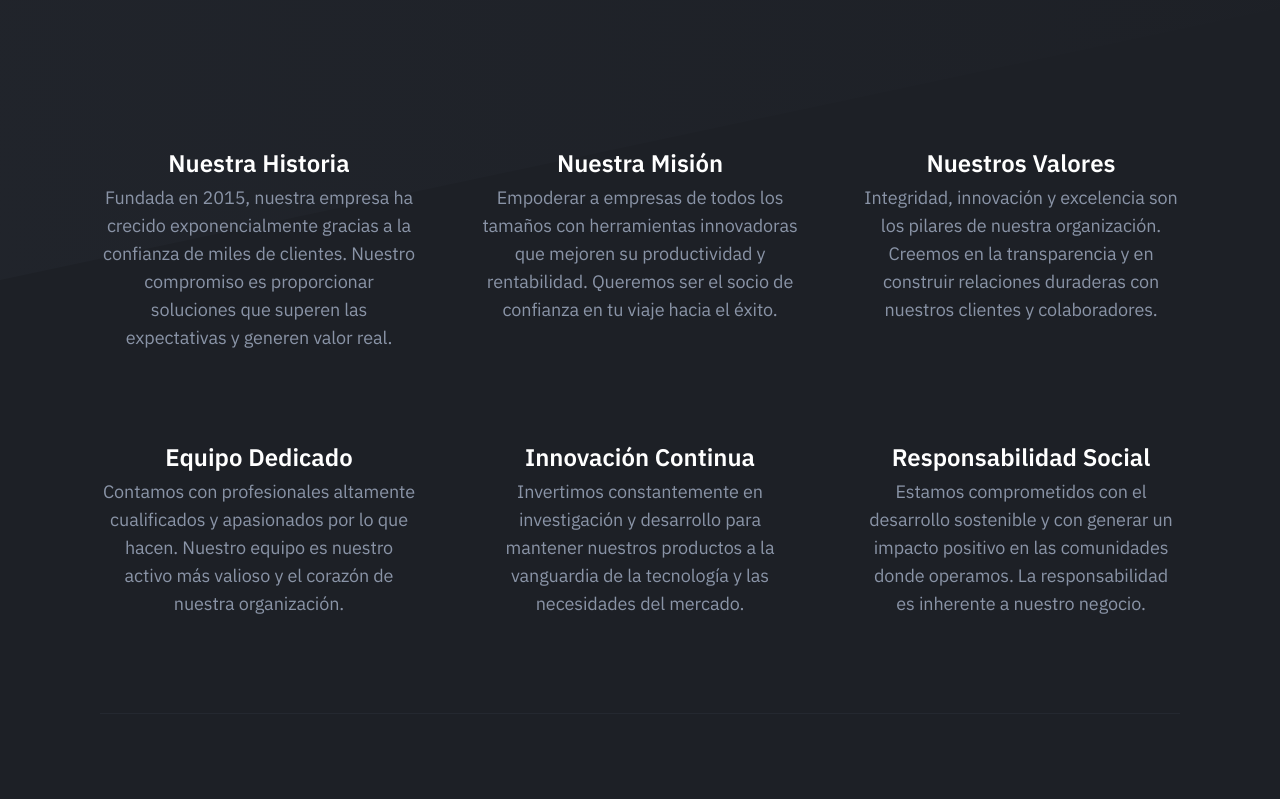
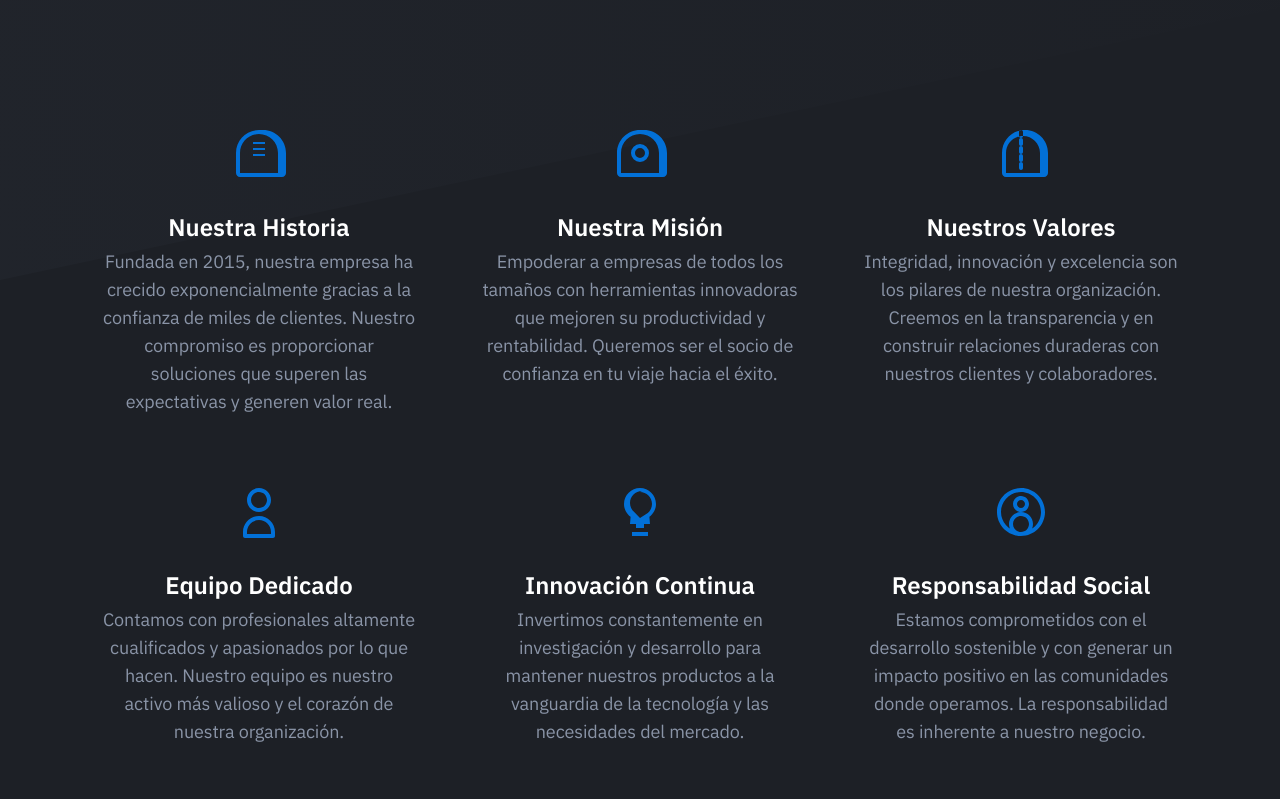
Before and after one commit to carlosgomezc7/aws-deploy-ec2-vpc, a plain HTML site: page website/nosotros.html in a window 1280 px wide. Shown: the part 420-1219 px from the top of the page. Drawn offline with Linux system fonts and the light colour scheme.

Commit message:
iconos-_acerca_de_nosotros

```diff
--- a/website/nosotros.html
+++ b/website/nosotros.html
@@ -61,6 +61,12 @@
                             <!-- NUESTRA HISTORIA -->
                             <div class="feature text-center">
                                 <div class="feature-inner">
+                                    <!-- ICONO: Libro -->
+                                    <div class="feature-icon">
+                                        <svg width="64" height="64" viewBox="0 0 64 64" xmlns="http://www.w3.org/2000/svg">
+                                            <path d="M32 8C19.3 8 9 18.3 9 31v20c0 2.2 1.8 4 4 4h42c2.2 0 4-1.8 4-4V31c0-12.7-10.3-23-23-23zm0 4c10.5 0 19 8.5 19 19v20H13V31c0-10.5 8.5-19 19-19zm-6 8h12v2h-12v-2zm0 6h12v2h-12v-2zm0 6h12v2h-12v-2z" fill="#0270D7"/>
+                                        </svg>
+                                    </div>
                                     <h4 class="feature-title mt-24">Nuestra Historia</h4>
                                     <p class="text-sm mb-0">Fundada en 2015, nuestra empresa ha crecido exponencialmente gracias a la confianza de miles de clientes. Nuestro compromiso es proporcionar soluciones que superen las expectativas y generen valor real.</p>
                                 </div>
@@ -69,6 +75,12 @@
                             <!-- NUESTRA MISIÓN -->
                             <div class="feature text-center">
                                 <div class="feature-inner">
+                                    <!-- ICONO: Misión (Target) -->
+                                    <div class="feature-icon">
+                                        <svg width="64" height="64" viewBox="0 0 64 64" xmlns="http://www.w3.org/2000/svg">
+                                            <path d="M32 8C19.3 8 9 18.3 9 31v20c0 2.2 1.8 4 4 4h42c2.2 0 4-1.8 4-4V31c0-12.7-10.3-23-23-23zm0 4c10.5 0 19 8.5 19 19v20H13V31c0-10.5 8.5-19 19-19zm0 10a9 9 0 100 18 9 9 0 000-18zm0 4a5 5 0 110 10 5 5 0 010-10z" fill="#0270D7"/>
+                                        </svg>
+                                    </div>
                                     <h4 class="feature-title mt-24">Nuestra Misión</h4>
                                     <p class="text-sm mb-0">Empoderar a empresas de todos los tamaños con herramientas innovadoras que mejoren su productividad y rentabilidad. Queremos ser el socio de confianza en tu viaje hacia el éxito.</p>
                                 </div>
@@ -77,6 +89,12 @@
                             <!-- NUESTROS VALORES -->
                             <div class="feature text-center">
                                 <div class="feature-inner">
+                                    <!-- ICONO: Valores (Shield) -->
+                                    <div class="feature-icon">
+                                        <svg width="64" height="64" viewBox="0 0 64 64" xmlns="http://www.w3.org/2000/svg">
+                                            <path d="M32 8c-1.1 0-2 .9-2 2v4c0 1.1.9 2 2 2s2-.9 2-2V10c0-1.1-.9-2-2-2zm0 8c-1.1 0-2 .9-2 2v4c0 1.1.9 2 2 2s2-.9 2-2v-4c0-1.1-.9-2-2-2zm0 8c-1.1 0-2 .9-2 2v4c0 1.1.9 2 2 2s2-.9 2-2v-4c0-1.1-.9-2-2-2zm0 8c-1.1 0-2 .9-2 2v4c0 1.1.9 2 2 2s2-.9 2-2v-4c0-1.1-.9-2-2-2zm0 8c-1.1 0-2 .9-2 2v4c0 1.1.9 2 2 2s2-.9 2-2v-4c0-1.1-.9-2-2-2zM13 31c0-12.7 10.3-23 23-23s23 10.3 23 23v20c0 2.2-1.8 4-4 4H17c-2.2 0-4-1.8-4-4V31zm4 0v20h34V31c0-9.4-7.6-17-17-17s-17 7.6-17 17z" fill="#0270D7"/>
+                                        </svg>
+                                    </div>
                                     <h4 class="feature-title mt-24">Nuestros Valores</h4>
                                     <p class="text-sm mb-0">Integridad, innovación y excelencia son los pilares de nuestra organización. Creemos en la transparencia y en construir relaciones duraderas con nuestros clientes y colaboradores.</p>
                                 </div>
@@ -85,6 +103,12 @@
                             <!-- EQUIPO DEDICADO -->
                             <div class="feature text-center">
                                 <div class="feature-inner">
+                                    <!-- ICONO: Equipo (Users) -->
+                                    <div class="feature-icon">
+                                        <svg width="64" height="64" viewBox="0 0 64 64" xmlns="http://www.w3.org/2000/svg">
+                                            <path d="M32 8c-6.6 0-12 5.4-12 12s5.4 12 12 12 12-5.4 12-12-5.4-12-12-12zm0 4c4.4 0 8 3.6 8 8s-3.6 8-8 8-8-3.6-8-8 3.6-8 8-8zm0 24c-8.8 0-16 7.2-16 16v4c0 1.1.9 2 2 2h28c1.1 0 2-.9 2-2v-4c0-8.8-7.2-16-16-16zm0 4c6.6 0 12 5.4 12 12v2H20v-2c0-6.6 5.4-12 12-12z" fill="#0270D7"/>
+                                        </svg>
+                                    </div>
                                     <h4 class="feature-title mt-24">Equipo Dedicado</h4>
                                     <p class="text-sm mb-0">Contamos con profesionales altamente cualificados y apasionados por lo que hacen. Nuestro equipo es nuestro activo más valioso y el corazón de nuestra organización.</p>
                                 </div>
@@ -93,6 +117,12 @@
                             <!-- INNOVACIÓN CONTINUA -->
                             <div class="feature text-center">
                                 <div class="feature-inner">
+                                    <!-- ICONO: Innovación (Lightbulb) -->
+                                    <div class="feature-icon">
+                                        <svg width="64" height="64" viewBox="0 0 64 64" xmlns="http://www.w3.org/2000/svg">
+                                            <path d="M32 8c-8.8 0-16 7.2-16 16 0 5.3 2.6 9.9 6.6 12.8L22 44h20l-0.6-7.2c4-2.9 6.6-7.5 6.6-12.8 0-8.8-7.2-16-16-16zm0 4c6.6 0 12 5.4 12 12 0 3.6-1.6 6.8-4.2 9L32 38l-5.8-6c-2.6-2.2-4.2-5.4-4.2-9 0-6.6 5.4-12 12-12zm-4 32h8v4h-8v-4zm-4 8h16v4H24v-4z" fill="#0270D7"/>
+                                        </svg>
+                                    </div>
                                     <h4 class="feature-title mt-24">Innovación Continua</h4>
                                     <p class="text-sm mb-0">Invertimos constantemente en investigación y desarrollo para mantener nuestros productos a la vanguardia de la tecnología y las necesidades del mercado.</p>
                                 </div>
@@ -101,6 +131,12 @@
                             <!-- RESPONSABILIDAD SOCIAL -->
                             <div class="feature text-center">
                                 <div class="feature-inner">
+                                    <!-- ICONO: Responsabilidad Social (Globe) -->
+                                    <div class="feature-icon">
+                                        <svg width="64" height="64" viewBox="0 0 64 64" xmlns="http://www.w3.org/2000/svg">
+                                            <path d="M32 8c-13.2 0-24 10.8-24 24s10.8 24 24 24 24-10.8 24-24-10.8-24-24-24zm0 4c11 0 20 9 20 20s-9 20-20 20-20-9-20-20 9-20 20-20zm0 4c-4.4 0-8 3.6-8 8s3.6 8 8 8 8-3.6 8-8-3.6-8-8-8zm0 4c2.2 0 4 1.8 4 4s-1.8 4-4 4-4-1.8-4-4 1.8-4 4-4zm0 12c-6.6 0-12 5.4-12 12s5.4 12 12 12 12-5.4 12-12-5.4-12-12-12zm0 4c4.4 0 8 3.6 8 8s-3.6 8-8 8-8-3.6-8-8 3.6-8 8-8z" fill="#0270D7"/>
+                                        </svg>
+                                    </div>
                                     <h4 class="feature-title mt-24">Responsabilidad Social</h4>
                                     <p class="text-sm mb-0">Estamos comprometidos con el desarrollo sostenible y con generar un impacto positivo en las comunidades donde operamos. La responsabilidad es inherente a nuestro negocio.</p>
                                 </div>
@@ -145,14 +181,7 @@
                                 </div>
                             </div>
 
-                            <!-- AÑOS -->
-                            <div class="feature text-center">
-                                <div class="feature-inner">
-                                    <h4 class="feature-title mt-24" style="font-size: 2em; color: #0270D7;">9+</h4>
-                                    <p class="text-sm mb-0">Años de Experiencia</p>
-                                </div>
-                            </div>
-                        </div>
+                      </div>
                     </div>
                 </div>
             </section>
```
Also changed, not shown: website/index.html (+1 -1 lines).
